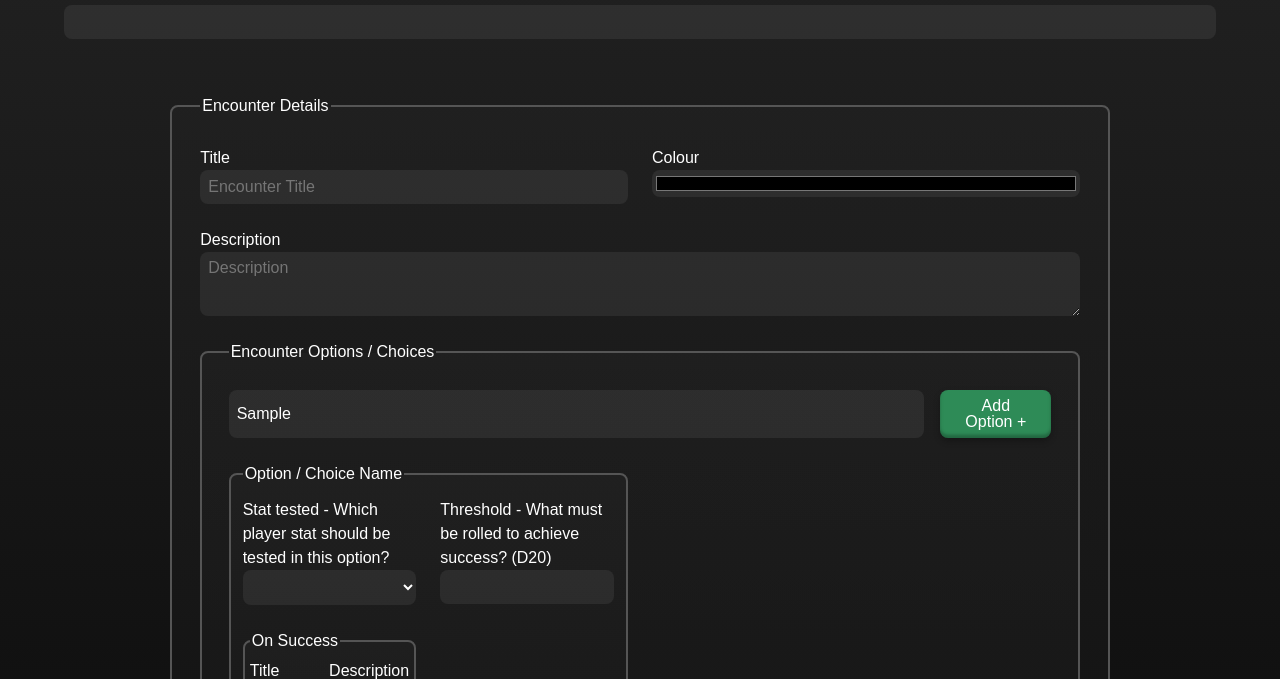
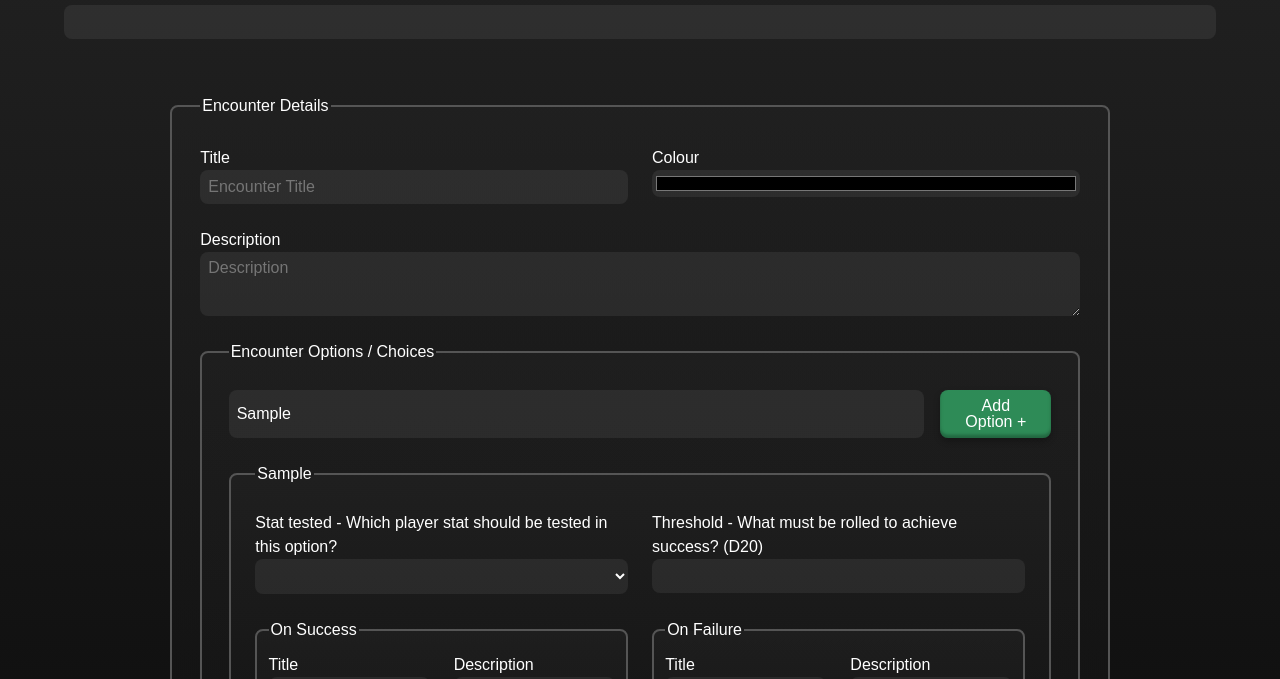
Before and after one commit to Ziplodocus/Zumbor-Encounters, a website built with Vite: page index.html in a window 1280 px wide. Both pictures are taken after typing "Sample" into the empty fields and a click on the button "Add Option +". Shown: the part 121-800 px from the top of the page. Built offline with nearby package versions, Linux system fonts and the light colour scheme.

Commit message:
Add ability to add options to the form

```diff
--- a/index.html
+++ b/index.html
@@ -19,7 +19,7 @@
         </label>
     </header>
     <main>
-        <form action="">
+        <form action="" data-encounter-form>
             <fieldset>
                 <legend>Encounter Details</legend>
                 <label>
@@ -30,18 +30,18 @@
                     Colour
                     <input class="input" name="color" type="color" placeholder="Accent Color">
                 </label>
-                <label class="span-2">
+                <label class="col-span">
                     Description
                     <textarea class="input" name="text" rows="3" placeholder="Description" required></textarea>
                 </label>
-                <fieldset name="options" class="options span-2">
+                <fieldset name="options" class="options col-span">
                     <legend>Encounter Options / Choices</legend>
-                    <div class="flex span-2">
+                    <div class="flex col-span">
                         <input class="input" type="text" data-option-name placeholder="Option Name">
                         <button type="button" data-action="addOption">Add Option +</button>
                     </div>
                     <template data-option>
-                        <fieldset name="option-label">
+                        <fieldset name="" class="col-span">
                             <legend>Option / Choice Name</legend>
                             <label>
                                 Stat tested - Which player stat should be tested in this option?
@@ -56,7 +56,6 @@
                                 Threshold - What must be rolled to achieve success? (D20)
                                 <input class="input" name="threshold" type="number" min="1" max="20" required>
                             </label>
-                            <div class="columns">
                             <fieldset name="success" class="column">
                                 <legend>On Success</legend>
                                 <label>
@@ -105,8 +104,6 @@
                                     <input class="input" name="number" type="number" required>
                                 </label>
                             </fieldset>
-
-                            </div>
                         </fieldset>
                     </template>
                 </fieldset>
--- a/src/scss/style.scss
+++ b/src/scss/style.scss
@@ -26,15 +26,17 @@ main {
 
 fieldset {
     display: grid;
-    grid-template-columns: 1fr 1fr;
     padding: 3%;
     border: 2px solid #555;
     border-radius: 0.5em;
     background-image: linear-gradient(#2228, #1118);
+    @media (min-width: 769px) {
+        grid-template-columns: 1fr 1fr;
+    }
 }
 
-.span-2 {
-    grid-column: span 2;
+.col-span {
+    grid-column: 1 / -1;
 }
 
 .flex {
--- /dev/null
+++ b/src/ts/EncounterForm.ts
@@ -0,0 +1,53 @@
+import { get, getAll } from './utilities';
+
+export default class EncounterForm {
+    form: HTMLFormElement;
+    options: HTMLFieldSetElement;
+    optionCount: number;
+    optionNamer: HTMLInputElement;
+    constructor(form: HTMLFormElement) {
+        this.form = form;
+
+        let options = get('[name=options]', form);
+        if (!(options instanceof HTMLFieldSetElement)) throw new Error('[name=options] is not a fieldset element');
+        this.options = options;
+        this.optionCount = 0;
+
+        const nameInput = get('[data-option-name]', this.form);
+        if (!(nameInput instanceof HTMLInputElement)) throw new Error('[data-option-name] is not an input element');
+        this.optionNamer = nameInput;
+
+        getAll('[data-action]', form).forEach(el => {
+            if (!(el instanceof HTMLElement)) return;
+            const action = el.dataset?.action;
+            if (!action || !(action in this)) return;
+            const handler = this[action as keyof this];
+            if (typeof handler !== 'function') return;
+            el.addEventListener('click', handler as unknown as () => any);
+        });
+    }
+    addOption = (e: Event) => {
+        if (this.optionCount === 4) return new Error("There's a max of 4 options.");
+        if (this.optionNamer.value === '') return new Error("An option must have a label!");
+
+        let optionTemplate = get('[data-option]');
+        if (!(optionTemplate instanceof HTMLTemplateElement)) throw new Error('No template element with data-option attribute');
+        optionTemplate = optionTemplate.content.firstElementChild;
+        if (!(optionTemplate instanceof HTMLFieldSetElement)) throw new Error('Child element of the template is not a fieldset element');
+
+        const newOption = optionTemplate.cloneNode(true) as HTMLFieldSetElement;
+        newOption.name = this.optionNamer.value;
+        const legend = get('legend', newOption) as HTMLLegendElement | null;
+        if (!legend) throw new Error("Option template has no legend");
+        legend.textContent = this.optionNamer.value;
+
+        this.options.appendChild(newOption);
+        this.optionCount++;
+        if (
+            e.currentTarget instanceof HTMLButtonElement
+            && this.optionCount === 4
+        )
+            e.currentTarget.disabled = true;
+        return true;
+    };
+}
--- a/src/ts/main.ts
+++ b/src/ts/main.ts
@@ -1,35 +1,7 @@
-import { Attribute } from '@ziplodocus/zumbor-types';
+import { get, getAll } from './utilities';
+import EncounterForm from './EncounterForm';
 
-const get = (sel: string, par: Element | Document = document) => par.querySelector(sel);
-const getAll = (sel: string, par = document) => par.querySelectorAll(sel);
-
-(() => {
-    let optionTemplate = get('[data-option]');
-    if (!(optionTemplate instanceof HTMLTemplateElement)) return;
-    optionTemplate = optionTemplate.content.firstElementChild;
-    if (!(optionTemplate instanceof HTMLFieldSetElement)) return;
-
-    const options = get('[name=options]');
-    if (!options) return;
-
-    const addOption = () => {
-        if (!(optionTemplate instanceof HTMLFieldSetElement)) return;
-        const nameInput = get('[data-option-name]', options);
-        if (!(nameInput instanceof HTMLInputElement)) return;
-        const newOption = optionTemplate.cloneNode(true) as HTMLFieldSetElement;
-        newOption.name = nameInput.value;
-
-        options.appendChild(newOption);
-    };
-
-    const formActions = {
-        addOption
-    };
-
-    getAll('[data-action]').forEach(
-        el => el.addEventListener(
-            'click',
-            formActions[el.dataset['action']]
-        )
-    );
-})();
+getAll('[data-encounter-form]').forEach(el => {
+    if (el instanceof HTMLFormElement) new EncounterForm(el);
+    else console.error(el, 'Not a form element');
+});
--- /dev/null
+++ b/src/ts/utilities.ts
@@ -0,0 +1,3 @@
+
+export const get = (sel: string, par: Element | Document = document) => par.querySelector(sel);
+export const getAll = (sel: string, par: Element | Document = document) => par.querySelectorAll(sel);
```
Lines whose indentation alone changed are shown as unchanged.
